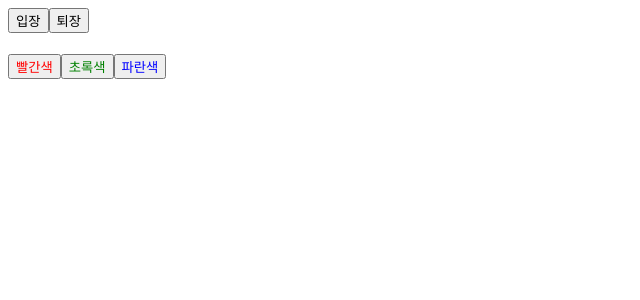
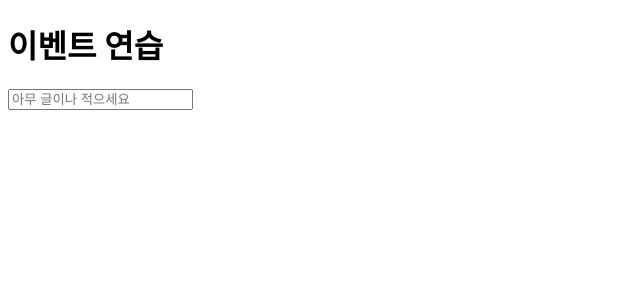
Before and after one commit to kororo11/Technology_React, a React (Create React App) app in the folder 03/hello-react/: page / in a window 1280 px wide. Shown: the top 300 px of the page, without its empty margins (0-640 px from the left). Built offline with nearby package versions, Linux system fonts and the light colour scheme.

Commit message:
이벤트 핸들링: state에 input 값 담기

```diff
--- a/03/hello-react/src/App.js
+++ b/03/hello-react/src/App.js
@@ -1,8 +1,8 @@
 import React from 'react';
-import Say from './Say';
+import EventPractice from './EventPractice';
 
 const App = () => {
-	return <Say />;
+	return <EventPractice />;
 };
 
 export default App;
--- /dev/null
+++ b/03/hello-react/src/EventPractice.js
@@ -0,0 +1,28 @@
+import React, { Component } from 'react';
+
+class EventPractice extends Component {
+	state = {
+		message: '',
+	};
+
+	render() {
+		return (
+			<div>
+				<h1>이벤트 연습</h1>
+				<input
+					type="text"
+					name="message"
+					placeholder="아무 글이나 적으세요"
+					value={this.state.message}
+					onChange={e => {
+						this.setState({
+							message: e.target.value,
+						});
+					}}
+				/>
+			</div>
+		);
+	}
+}
+
+export default EventPractice;
```
